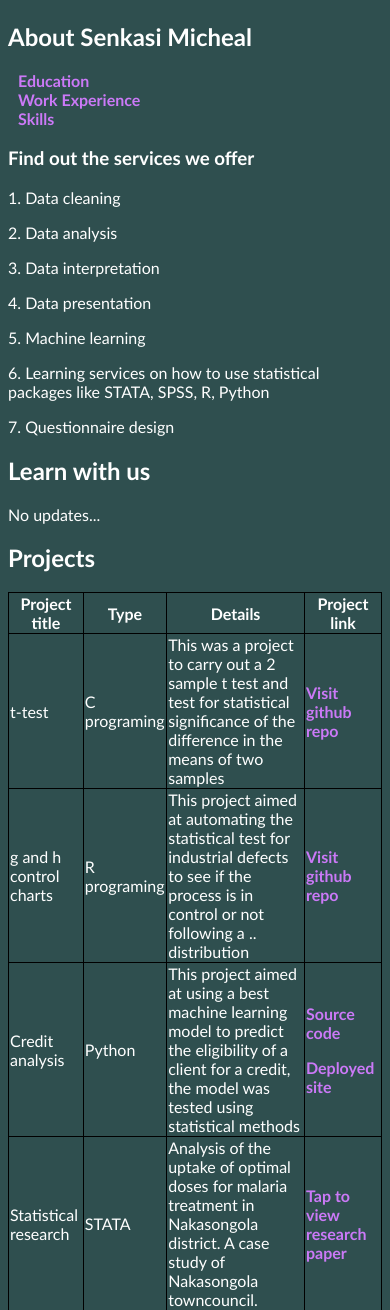
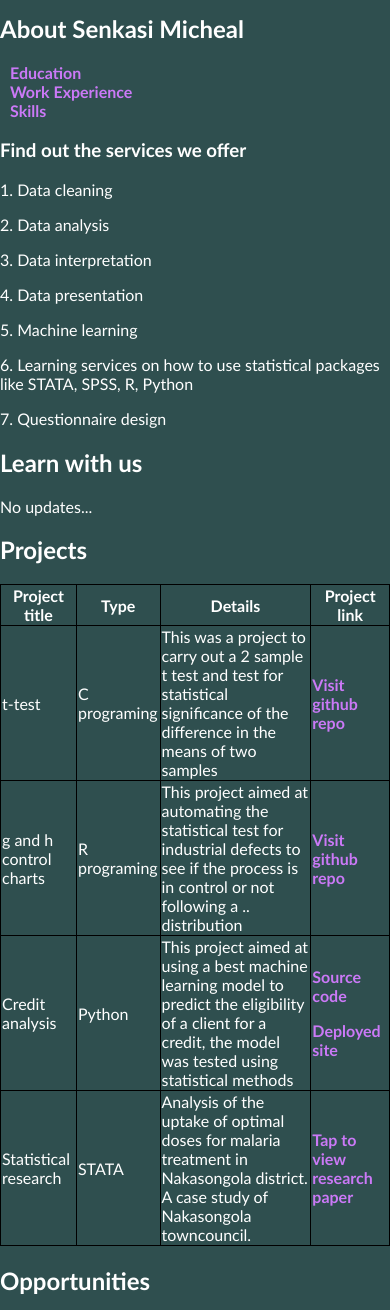
Before and after one commit to senkasimicheal/senkasi, a Flask app: page / in a window 390 px wide; the page is wider, and only the part inside the window is pictured. Shown: the part 465-1775 px from the top of that part. Run offline with Flask 3, Linux system fonts and the light colour scheme.

Commit message:
disbled the x scroll bar and zooming out on a small screen

```diff
--- a/static/style.css
+++ b/static/style.css
@@ -185,11 +185,20 @@ body {
     }
 }
 
+body {
+    margin: 0;
+    padding: 0;
+}
+
 
 /* Add this media query to show a menu button on smaller screens */
 
-@media only screen and (max-width: 800px) {
+@media only screen and (max-width: 780px) {
     @media (orientation: portrait) {
+        body {
+            margin: 0;
+            padding: 0;
+        }
         body {
             overflow-x: hidden;
             touch-action: pan-pinch-zoom;
@@ -240,6 +249,10 @@ body {
         flex-direction: column;
     }
     body {
+        margin: 0;
+        padding: 0;
+    }
+    body {
         overflow-x: hidden;
         touch-action: pan-pinch-zoom;
         user-select: none;
```
